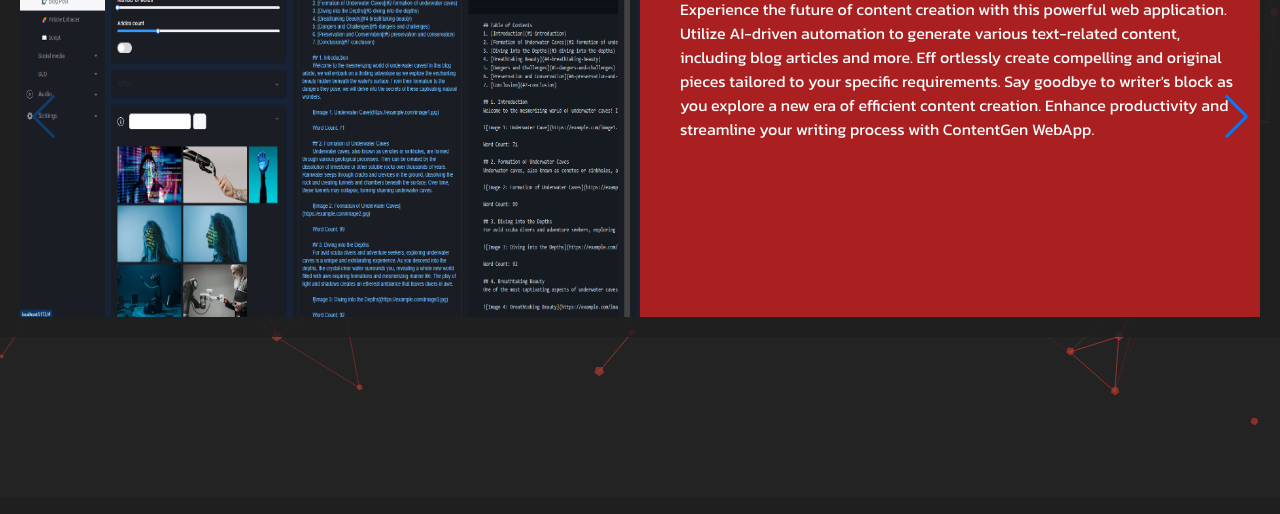
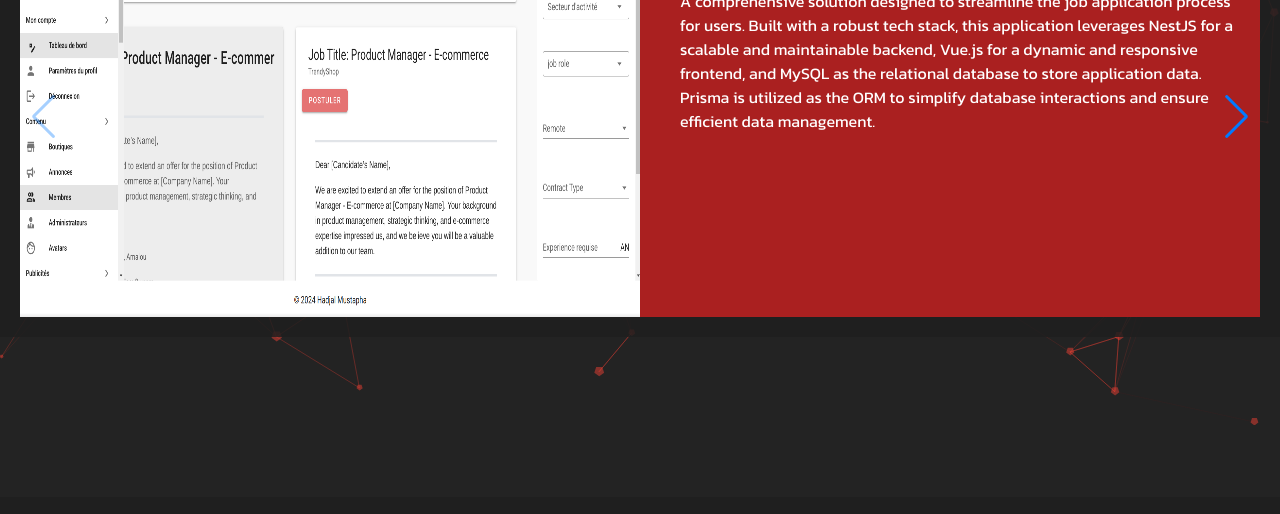
Before and after one commit to cipher450/Personal-website, an Astro site in the folder V2/: page /projects in a window 1280 px wide. Shown: the part 375-889 px from the top of the page. Built offline with nearby package versions, Linux system fonts and the light colour scheme; Astro itself is replaced by a stand-in of ours.

Commit message:
♻️ add auto changing project images

```diff
--- a/V2/src/Data/Projects.js
+++ b/V2/src/Data/Projects.js
@@ -1,17 +1,17 @@
 let LogosPath = "/assets/logos/";
 const logos = [
-  "/logos/VB.png", // 0
-  "/logos/PY.png", //1
-  "/logos/css.png", //2
-  "/logos/express.png", //3
-  "/logos/html.png", //4
-  "/logos/js.png", //5
-  "/logos/NET.png", //6
-  "/logos/react.png", //7
-  "/logos/sass.png", //8
-  "/logos/tailwind.png", //9
-  "/logos/csharp.png", //10
-  "/logos/nextjs.png", //11
+  "/assets/logos/VB.png", //0
+  "/assets/logos/PY.png", //1
+  "/assets/logos/css.png", //2
+  "/assets/logos/express.png", //3
+  "/assets/logos/html.png", //4
+  "/assets/logos/js.png", //5
+  "/assets/logos/NET.png", //6
+  "/assets/logos/react.png", //7
+  "/assets/logos/sass.png", //8
+  "/assets/logos/tailwind.png", //9
+  "/assets/logos/csharp.png", //10
+  "/assets/logos/nextjs.png", //11
 ];
 const DesktopProjects = [
   {
@@ -25,9 +25,7 @@ const DesktopProjects = [
     src: "https://github.com/cipher450/ACU",
     color: "#182747",
     txtColor: "white",
-    img1: "/assets/projects/acu-1.png",
-    img2: "/assets/projects/acu-2.png",
-    img3: "/assets/projects/acu-3.png",
+    img1: ["/assets/projects/acu-1.png"],
   },
   {
     title: "TryHTML",
@@ -38,9 +36,7 @@ const DesktopProjects = [
     dw: "https://github.com/cipher450/ACU/releases/download/acu/Advanced-checksum-utility_1.3.1.exe",
     src: "https://github.com/cipher450/ACU",
     color: "rgb(211, 35, 19);",
-    img1: "/assets/projects/TryHTML-1.png",
-    img2: "/assets/projects/TryHTML-2.png",
-    img3: "/assets/projects/TryHTML-3.png",
+    img1: ["/assets/projects/TryHTML-2.png"],
   },
   {
     title: "Mega virus Maker",
@@ -51,9 +47,7 @@ const DesktopProjects = [
     dw: "https://github.com/cipher450/Mega-Virus-Maker/releases/download/v2.0/Release.zip",
     src: "https://github.com/cipher450/Mega-Virus-Maker",
     color: "rgb(211, 35, 19);",
-    img1: "/assets/projects/mvm-1.png",
-    img2: "/assets/projects/mvm-2.png",
-    img3: "/assets/projects/mvm-1.png",
+    img1: ["/assets/projects/mvm-1.png", "/assets/projects/mvm-2.png", "/assets/projects/mvm-1.png"],
   },
   {
     title: "Pulsar",
@@ -64,11 +58,21 @@ const DesktopProjects = [
     dw: "https://github.com/cipher450/Pulsar/archive/refs/heads/master.zip",
     src: "https://github.com/cipher450/Pulsar",
     color: "#353535",
-    img1: "/assets/projects/pulsar.png",
-
+    img1: ["/assets/projects/pulsar.png"],
   },
 ];
 const WebProjects = [
+  {
+    title: "Job Application Tracking System",
+    desc: `A comprehensive solution designed to streamline the job application process for users. Built with a robust tech stack, this application leverages NestJS for a scalable and maintainable backend, Vue.js for a dynamic and responsive frontend, and MySQL as the relational database to store application data. Prisma is utilized as the ORM to simplify database interactions and ensure efficient data management. `,
+    // First item  = windows , second = linux ,third = MacOs
+    compatible: [true, true, true],
+    stack: [logos[11], logos[9]],
+
+    color: "#aa2020",
+    txtColor: "white",
+    img1: ["/assets/projects/jobz-2.png", "/assets/projects/jobz-1.png"],
+  },
   {
     title: "Genicraft ( upcomping )",
     desc: ` Experience the future of content creation with this powerful web application. Utilize AI-driven automation to generate various text-related content, including blog articles and more. Eff ortlessly create compelling and original pieces tailored to your specific requirements. Say goodbye to writer's block as you explore a new era of efficient content creation. Enhance productivity and streamline your writing process with ContentGen WebApp. `,
@@ -91,22 +95,20 @@ const WebProjects = [
 
     color: "#aa2020",
     txtColor: "white",
-    img1: "/assets/projects/motion_genuis.png",
+    img1: ["/assets/projects/motion_genuis.png"],
   },
-  // {
-  //   title: "tagmachem portfolio ",
-  //   desc: "a website for tagmachem ",
-  //   // First item  = windows , second = linux ,third = MacOs
-  //   compatible: [true, true, true],
-  //   stack: [logos[7],logos[9] ],
-  //   dw: "https://arezio-photography.onrender.com/",
-  //   src: "https://github.com/cipher450/Photography-portfolio",
-  //   color: "#8DC043",
-  //   txtColor:'white',
-  //   img1: '/assets/projects/taghmcham.mp4',
-  //   img2: '/assets/projects/Photography-2.gif',
-  //   img3: '/assets/projects/photography-1.gif',
-  // },
+  {
+    title: "Tagmachem portfolio ",
+    desc: "a website for tagmachem ",
+    // First item  = windows , second = linux ,third = MacOs
+    compatible: [true, true, true],
+    stack: [logos[7], logos[9]],
+    dw: "https://tagmachem.onrender.com/",
+    src: "https://github.com/cipher450/TAGMACHEM",
+    color: "#00337C",
+    txtColor: 'white',
+    img1: ['/assets/projects/tagmachem.png'],
+  },
   {
     title: "Photography portfolio ",
     desc: "a portfolio website ",
@@ -117,7 +119,7 @@ const WebProjects = [
     src: "https://github.com/cipher450/Photography-portfolio",
     color: "#182747",
     txtColor: "white",
-    img1: "/assets/projects/arizio.png",
+    img1: ["/assets/projects/arizio.png"],
   },
   {
     title: "Onion-Web",
@@ -129,7 +131,7 @@ const WebProjects = [
     src: "https://github.com/cipher450/Onion-Web",
     color: "#D3FF3E",
     txtColor: "black",
-    img1: "/assets/projects/onion-1.png",
+    img1: ["/assets/projects/onion-1.png"],
   },
 ];
 
@@ -142,7 +144,7 @@ const Bots = [
     stack: [logos[11], logos[9]],
     color: "#aa2020",
     txtColor: "white",
-    img1: "/assets/projects/Telegrambot.png",
+    img1: ["/assets/projects/Telegrambot.png"],
   },
 ];
 export { DesktopProjects, WebProjects, Bots };
--- a/V2/src/components/Footer.astro
+++ b/V2/src/components/Footer.astro
@@ -1,5 +1,5 @@
 <footer class=" py-4 text-white text-center mt-28">
     <div class="container mx-auto">
-      <p>&copy; 2023 Mustapha. All rights reserved.</p>
+      <p>&copy; 2025 Mustapha. All rights reserved.</p>
     </div>
   </footer>
--- a/V2/src/components/projectSwiper.jsx
+++ b/V2/src/components/projectSwiper.jsx
@@ -1,4 +1,4 @@
-import React, { useRef, useState } from "react";
+import React, { useEffect, useRef, useState } from "react";
 // Import Swiper React components
 import { Swiper, SwiperSlide } from "swiper/react";
 import { Navigation } from "swiper/modules";
@@ -8,17 +8,27 @@ import "swiper/css/effect-fade";
 import { EffectFade } from "swiper/modules";
 
 export default function projectSwiper({ data }) {
-  // add bgcolor for eqch diffrent project
-  /*
+  const [currentImageIndex, setCurrentImageIndex] = useState(0);
+  const intervalRef = useRef(null);
 
- <div className="technologies flex gap-3">
-                    {project.stack((stack)=>(
-                        <img src="/assets/logos/nextjs.png" alt="" width={"64px"} />
-                    ))}
+  const startInterval = () => {
+    intervalRef.current = setInterval(() => {
+      setCurrentImageIndex(
+        (prevIndex) => (prevIndex + 1) % data[0].img1.length
+      );
+    }, 5000);
+  };
 
+  const stopInterval = () => {
+    if (intervalRef.current) {
+      clearInterval(intervalRef.current);
+    }
+  };
 
-                  </div>
-  */
+  useEffect(() => {
+    startInterval();
+    return () => stopInterval();
+  }, []);
 
   return (
     <>
@@ -26,31 +36,50 @@ export default function projectSwiper({ data }) {
         navigation={true}
         modules={[Navigation, EffectFade]}
         effect="fade"
-        className="h-fit "
       >
         {data.map((project) => (
           <SwiperSlide
             key={project.title}
             style={{ backgroundColor: project.color, color: project.txtColor }}
           >
-            <div className="flex lg:flex-row flex-col gap-5 lg:h-fit h-full">
-              <img src={project.img1} alt="" className="lg:w-1/2" width={""} />
-
-              <div className="swiper--inner lg:w-1/2 p-5 flex flex-col justify-between gap-10">
-                <div className="flex flex-col gap-5">
+            <div className="flex lg:flex-row flex-col gap-5 h-full">
+              <img
+                id="mainImage"
+                src={project.img1[currentImageIndex]}
+                alt=""
+                className="lg:w-1/2"
+                onMouseEnter={stopInterval}
+                onMouseLeave={startInterval}
+              />{" "}
+              <div className="lg:w-1/2 p-5 flex flex-col justify-between">
+                <div className="flex flex-col gap-3">
+                  {/* <div className="flex flex-wrap items-center gap-3">
+                    {project.stack.map((stack, index) => (
+                      <img
+                        key={index}
+                        src={stack}
+                        alt={`Technology ${index + 1}`}
+                        className="w-6 h-6 object-contain"
+                        loading="lazy"
+                        onError={(e) => {
+                          e.target.onerror = null;
+                          e.target.src = "/placeholder-tech-icon.png";
+                        }}
+                      />
+                    ))}
+                  </div> */}
                   <span className="text-4xl text-left">{project.title}</span>
-
                   <p>{project.desc}</p>
                 </div>
 
-                <div className="flex gap-2">
+                <div className="flex gap-2 mt-auto pt-5">
                   {project.dw && (
-                    <button class="bg-blue-500  hover:bg-blue-700 text-white font-semibold py-2 px-4 rounded">
+                    <button className="bg-blue-500 hover:bg-blue-700 text-white font-semibold py-2 px-4 rounded">
                       <a href={project.dw}>Try Live</a>
                     </button>
                   )}
                   {project.src && (
-                    <button class="bg-blue-500 hover:bg-blue-700 text-white font-semibold py-2 px-4 rounded">
+                    <button className="bg-blue-500 hover:bg-blue-700 text-white font-semibold py-2 px-4 rounded">
                       <a href={project.src}>Source Code</a>
                     </button>
                   )}
```
Also changed, not shown: V2/public/assets/projects/jobz-1.png (added), V2/public/assets/projects/jobz-2.png (added), V2/public/assets/projects/jobz-3.png (added), V2/public/assets/projects/tagmachem.png (added), 2 other files.
